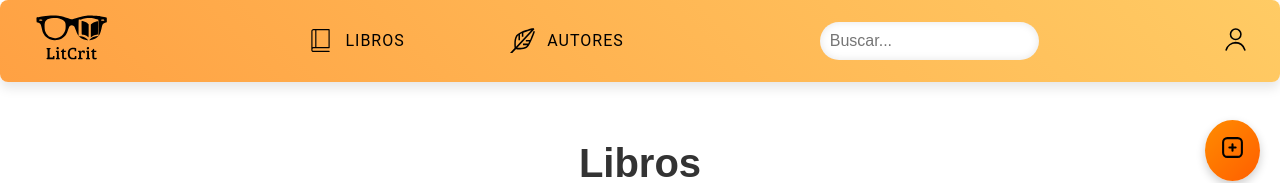
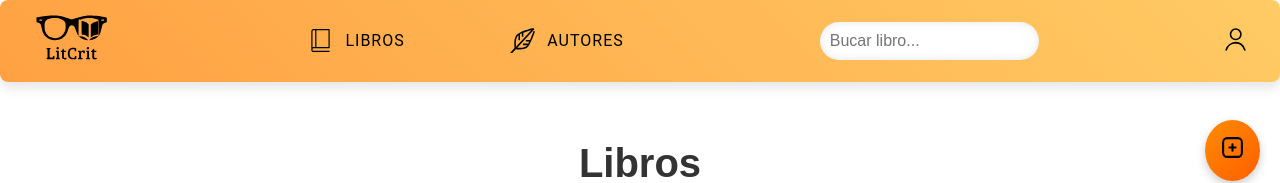
Before and after one commit to carlos-ASG/litcrit-frontend, a React (Vite) app: page /libros in a window 1280 px wide. Shown: the top 183 px of the page. Built offline with nearby package versions, Linux system fonts and the light colour scheme; no server answers.

Commit message:
barra de busqueda

```diff
--- a/src/components/LibrosModal.jsx
+++ b/src/components/LibrosModal.jsx
@@ -97,9 +97,9 @@ const LibrosModal = ({ toggleModal }) => {
           <Input
             placeholder="URL de la imagen"
             {...register('imagen', { required: 'Este campo es obligatorio' })}
-            error={errors.image}
+            error={errors.imagen}
           />
-          {errors.image && <Error>{errors.image.message}</Error>}
+          {errors.imagen && <Error>{errors.imagen.message}</Error>}
 
           <Button type="submit">Agregar</Button>
         </Form>
--- a/src/components/Navbar.jsx
+++ b/src/components/Navbar.jsx
@@ -11,6 +11,7 @@ const Navbar = () => {
   const [menuOpen, setMenuOpen] = useState(false);
   const [isAuthenticated, setIsAuthenticated] = useState(false);
   const navigate = useNavigate();
+  const [searchTerm, setSearchTerm] = useState('');
 
   useEffect(() => {
     const token = localStorage.getItem('access_token');
@@ -32,6 +33,15 @@ const Navbar = () => {
     closeMenu();
   };
 
+  const handleSearch = (event) => {
+    if (event.key === 'Enter') {
+      event.preventDefault();
+      // Execute your search method here
+      console.log('Search term:', searchTerm);
+      // You can call a method to perform the search, e.g., searchBooks(searchTerm);
+    }
+  };
+
   return (
     <NavbarContainer>
       <Link to="/libros">
@@ -46,7 +56,13 @@ const Navbar = () => {
           <img src={autor} alt="Autores" style={{ width: '25px' }} /> AUTORES
         </NavLink>
       </NavLinks>
-      <SearchInput placeholder="Buscar..." />
+      <SearchInput
+        type="text"
+        placeholder="Bucar libro..."
+        value={searchTerm}
+        onChange={(e) => setSearchTerm(e.target.value)}
+        onKeyDown={handleSearch}
+      />
 
       <UserIcon onClick={handleUserClick}>
         <img src={usuario} alt="Perfil" style={{ width: '25px' }} />
```
